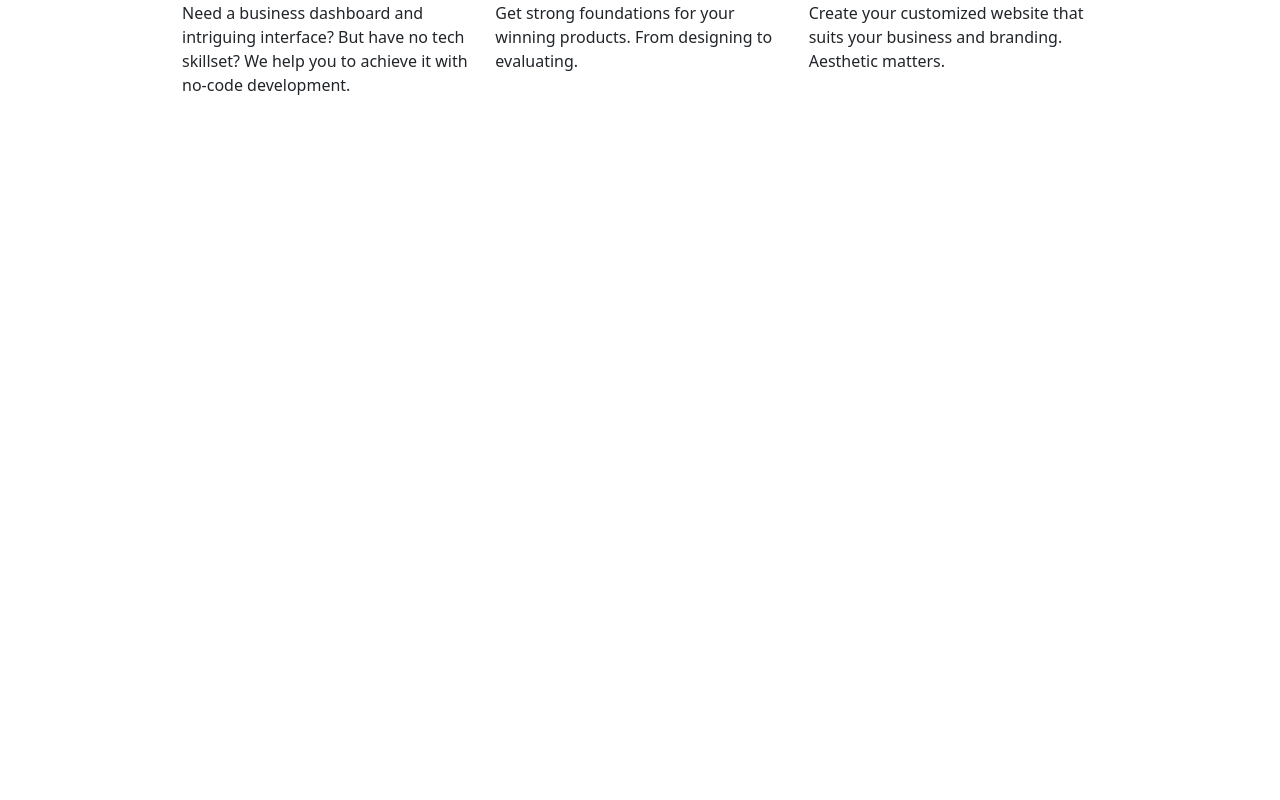
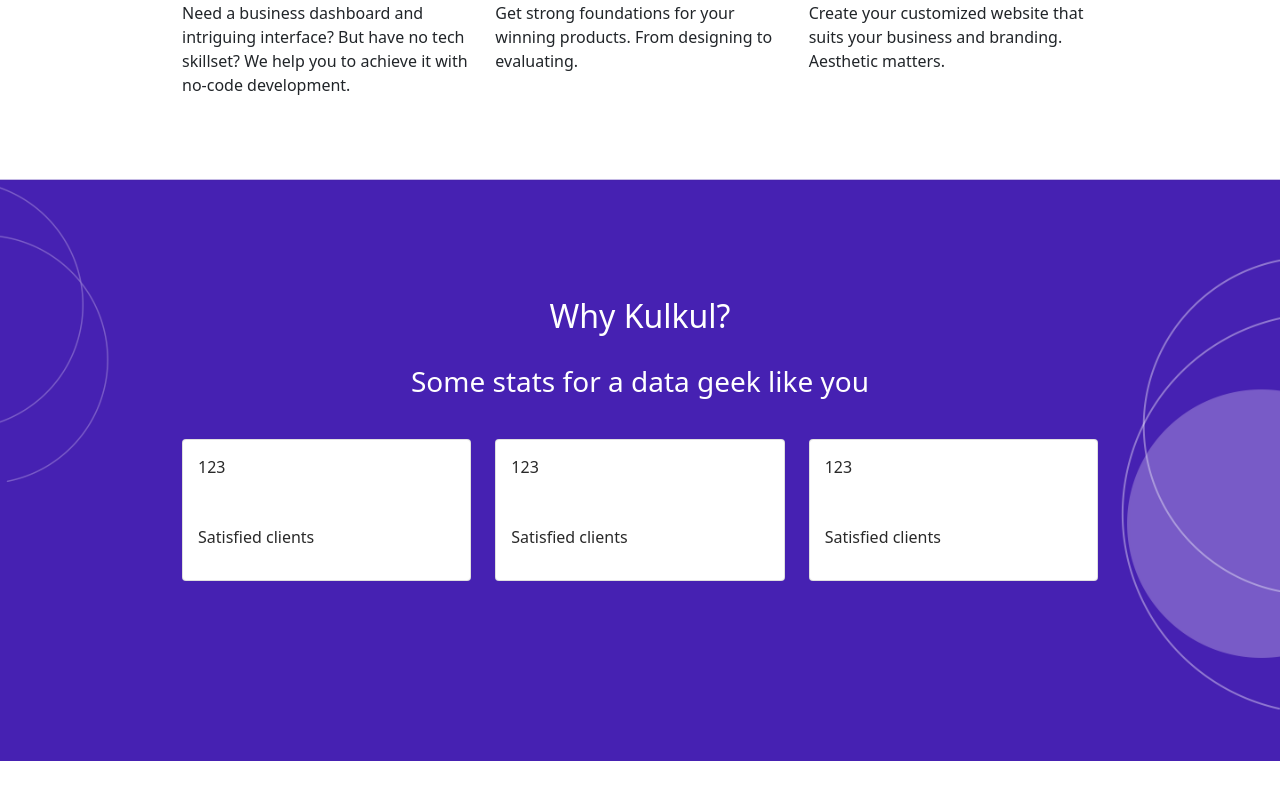
Before and after one commit to afifalfiano/kulkulclone, an Angular app: page / in a window 1280 px wide. Shown: the part 1208-2008 px from the top of the page. Before the commit the page ends 1369 px from the top, so only its background shows below. Built offline with nearby package versions, Linux system fonts and the light colour scheme.

Commit message:
section why kulkul

```diff
--- a/src/app/landing-page/landing-page.component.html
+++ b/src/app/landing-page/landing-page.component.html
@@ -1,3 +1,4 @@
     <app-nav></app-nav>
     <app-hero></app-hero>
     <app-our-services></app-our-services>
+    <app-why-kulkul></app-why-kulkul>
--- a/src/app/shared/our-services/our-services.component.scss
+++ b/src/app/shared/our-services/our-services.component.scss
@@ -1,4 +1,6 @@
 .container {
+    background-image: url('../../../assets//images/bg/Our-service.webp');
+    background-size: cover;
 h2 {
     font-size: 36px;
     margin-bottom: 40px;
--- a/src/app/shared/why-kulkul/why-kulkul.component.html
+++ b/src/app/shared/why-kulkul/why-kulkul.component.html
@@ -1 +1,26 @@
-<p>why-kulkul works!</p>
+<div class="container-fluid">
+    <div class="container" style="padding: 1em 7em 1em 7em;transform: translateY(80px);">
+    <h2 class="text-center">Why Kulkul?</h2>
+    <h3 class="text-center">Some stats for a data geek like you</h3>
+    <div class="row mt-4">
+        <div class="col-4">
+            <div class="card">
+                <p>123</p>
+                <p>Satisfied clients</p>
+            </div>
+        </div>
+        <div class="col-4 ">
+            <div class="card">
+                <p>123</p>
+                <p>Satisfied clients</p>
+            </div>
+        </div>
+        <div class="col-4">
+            <div class="card">
+                <p>123</p>
+                <p>Satisfied clients</p>
+            </div>
+        </div>
+    </div>
+</div>
+</div>
--- a/src/app/shared/why-kulkul/why-kulkul.component.scss
+++ b/src/app/shared/why-kulkul/why-kulkul.component.scss
@@ -0,0 +1,24 @@
+.container-fluid {
+    background-image: url('../../../assets/images/bg/Why-Kulkul.webp');
+    background-size: cover;
+    color: #fff;
+
+    .container {
+        min-height: 600px;
+        h2 {
+            margin: 40px 0 30px 0;
+        }
+
+        h3 {
+            margin-bottom: 40px;
+            font-weight: 300;
+        }
+
+        .card {
+            color: rgb(41, 41, 41);
+            p {
+                padding: 15px;
+            }
+        }
+    }
+}
```
Also changed, not shown: src/assets/images/bg/Our-service.webp (added), src/assets/images/bg/Why-Kulkul.webp (added).
